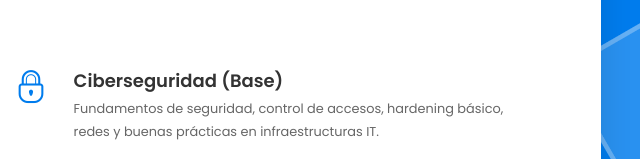
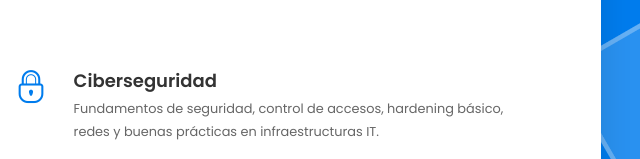
Before and after one commit to pau-olive/pau-olive.github.io, a plain HTML site: page index.html in a window 1280 px wide. Shown: the part 641-800 px from the top of the page, 640-1280 px from the left. Drawn offline with Linux system fonts and the light colour scheme; some packages are replaced by stand-ins of ours.

Commit message:
Remove '(Base)' from Ciberseguridad section

```diff
--- a/index.html
+++ b/index.html
@@ -165,7 +165,7 @@
                     <div class="info-block-w-icon">
                       <div class="ci-icon"><i class="linecons linecons-lock"></i></div>
                       <div class="ci-text">
-                        <h4>Ciberseguridad (Base)</h4>
+                        <h4>Ciberseguridad</h4>
                         <p>
                           Fundamentos de seguridad, control de accesos, hardening básico,
                           redes y buenas prácticas en infraestructuras IT.
```
